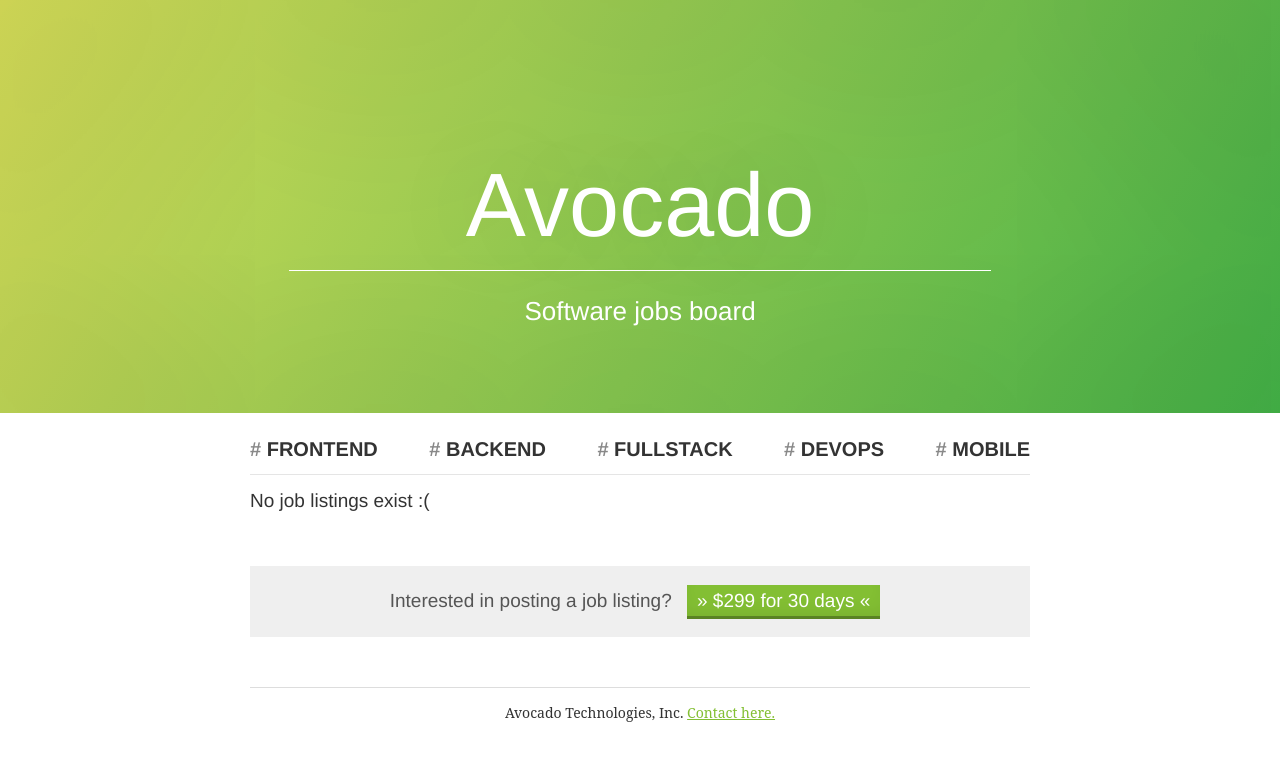
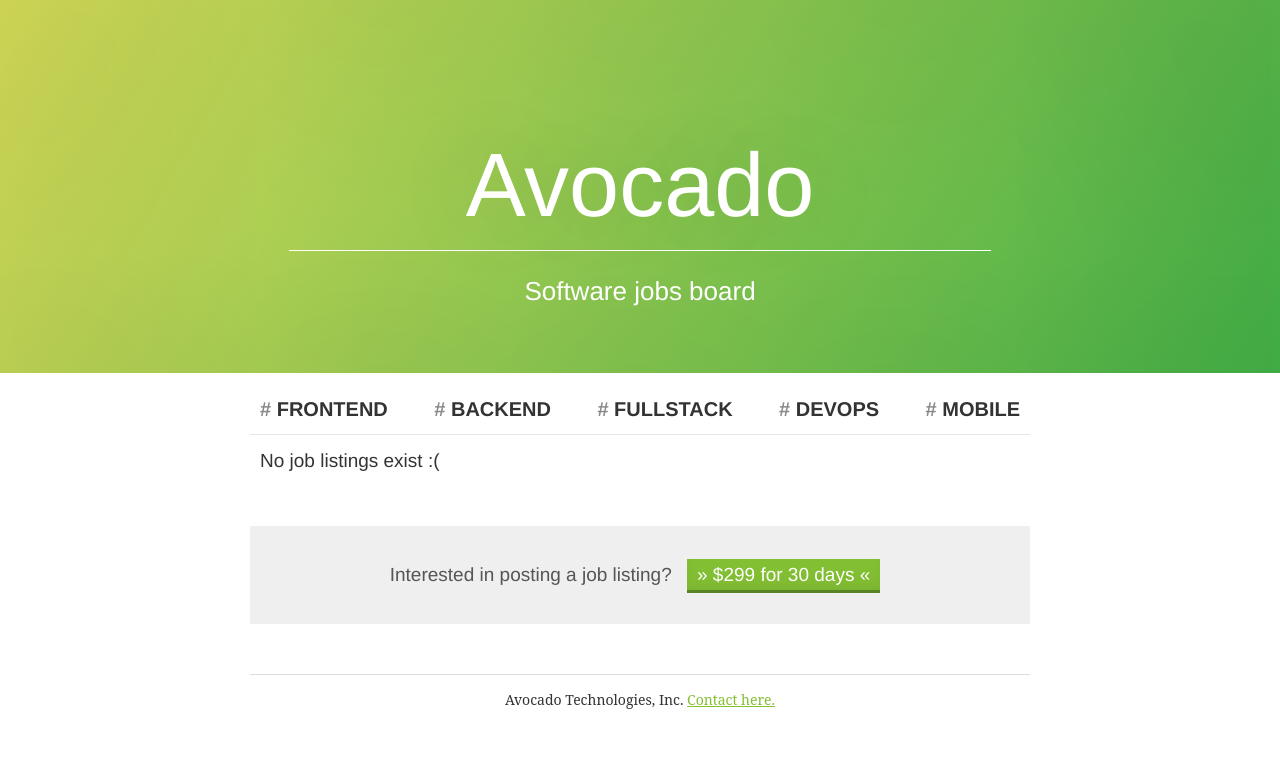
Before and after one commit to sirodoht/avocado-jobs, a Django app: page / in a window 1280 px wide. Shown: the top 761 px of the page. Run offline with Django 3.2, Linux system fonts and the light colour scheme; data that the repository does not hold is empty.

Commit message:
fix responsive styling issues

```diff
--- a/main/static/main/style.css
+++ b/main/static/main/style.css
@@ -37,18 +37,29 @@ a:hover {
 }
 
 .title {
-  padding-top: 100px;
-  padding-bottom: 80px;
+  padding-top: 40px;
+  padding-bottom: 30px;
+}
+ @media (min-width: 768px) {
+  .title {
+    padding-top: 80px;
+    padding-bottom: 60px;
+  }
 }
 
 .title h1 {
-  font-size: 90px;
+  font-size: 70px;
   font-weight: 300;
   text-align: center;
   color: #fff;
   text-shadow: 0 0 100px rgba(0, 0, 0, 0.2);
   line-height: 1;
   margin-bottom: 20px;
+}
+ @media (min-width: 768px) {
+  .title h1 {
+      font-size: 90px;
+  }
 }
 
 .separator {
@@ -62,21 +73,31 @@ a:hover {
 
 .subtitle {
   color: #fff;
-  font-size: 26px;
+  font-size: 22px;
   text-align: center;
   text-shadow: 0 0 100px rgba(0, 0, 0, 0.2);
+}
+@media (min-width: 768px) {
+  .subtitle {
+    font-size: 26px;
+  }
 }
 
 .post {
   background: #efefef;
+  line-height: 2;
   margin-top: 50px;
   margin-bottom: 50px;
-  padding: 20px;
+  padding-left: 20px;
+  padding-right: 20px;
+  padding-top: 30px;
+  padding-bottom: 30px;
   text-align: center;
   color: #555;
 }
 
 .post a {
+  white-space: nowrap;
   background: #83bf33;
   margin: 10px;
   padding-right: 10px;
@@ -97,7 +118,15 @@ a:hover {
 .categories {
   display: flex;
   justify-content: space-between;
+  flex-direction: column;
   margin-top: 20px;
+  margin-left: 10px;
+  margin-right: 10px;
+}
+@media (min-width: 580px) {
+  .categories {
+    flex-direction: row;
+  }
 }
 
 .categories-single {
@@ -120,6 +149,11 @@ a:hover {
 .categories-single::before {
   content: "# ";
   color: #888;
+}
+
+.listings {
+  padding-left: 10px;
+  padding-right: 10px;
 }
 
 .listings-section-link {
@@ -202,6 +236,7 @@ h2 {
   text-transform: uppercase;
   font-size: 26px;
   margin-top: 40px;
+  margin-bottom: 0;
   position: sticky;
   top: -1px;
   border-bottom: 1px solid #ddd;
@@ -216,8 +251,10 @@ h3 {
 }
 
 .container {
-  width: 780px;
+  max-width: 780px;
   margin: auto;
+  padding-left: 10px;
+  padding-right: 10px;
 }
 
 .nav {
@@ -298,12 +335,21 @@ li {
 
 .apply {
   text-align: center;
-  padding-top: 30px;
-  padding-bottom: 30px;
+  padding-top: 10px;
+  padding-bottom: 10px;
+  padding-left: 10px;
+  padding-right: 10px;
   border: 2px solid #83bf33;
   margin-top: 50px;
   margin-bottom: 50px;
-  font-size: 24px;
+  font-size: 20px;
+}
+@media (min-width: 768px) {
+  .apply {
+    padding-top: 30px;
+    padding-bottom: 30px;
+    font-size: 24px;
+  }
 }
 
 .submit-item {
```
